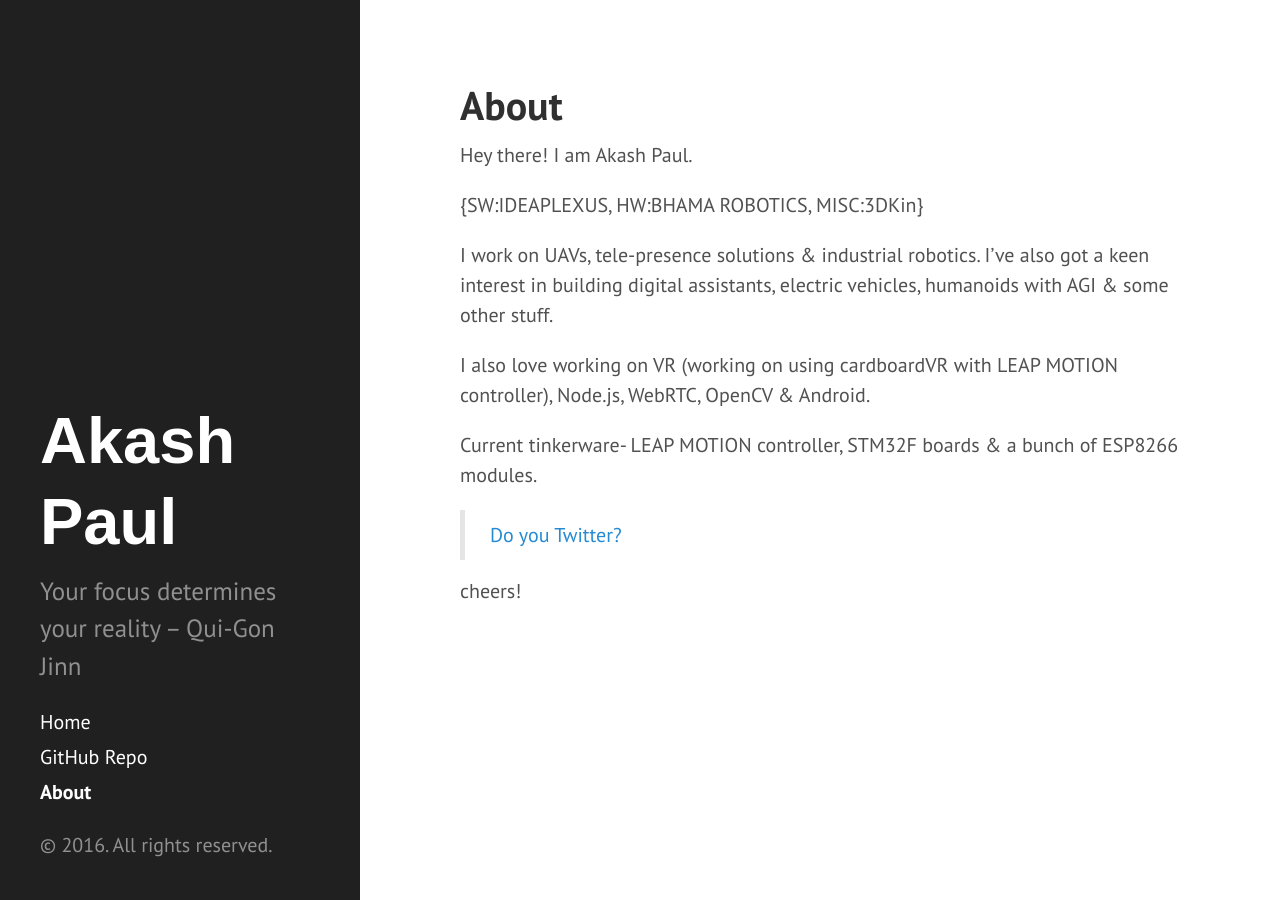
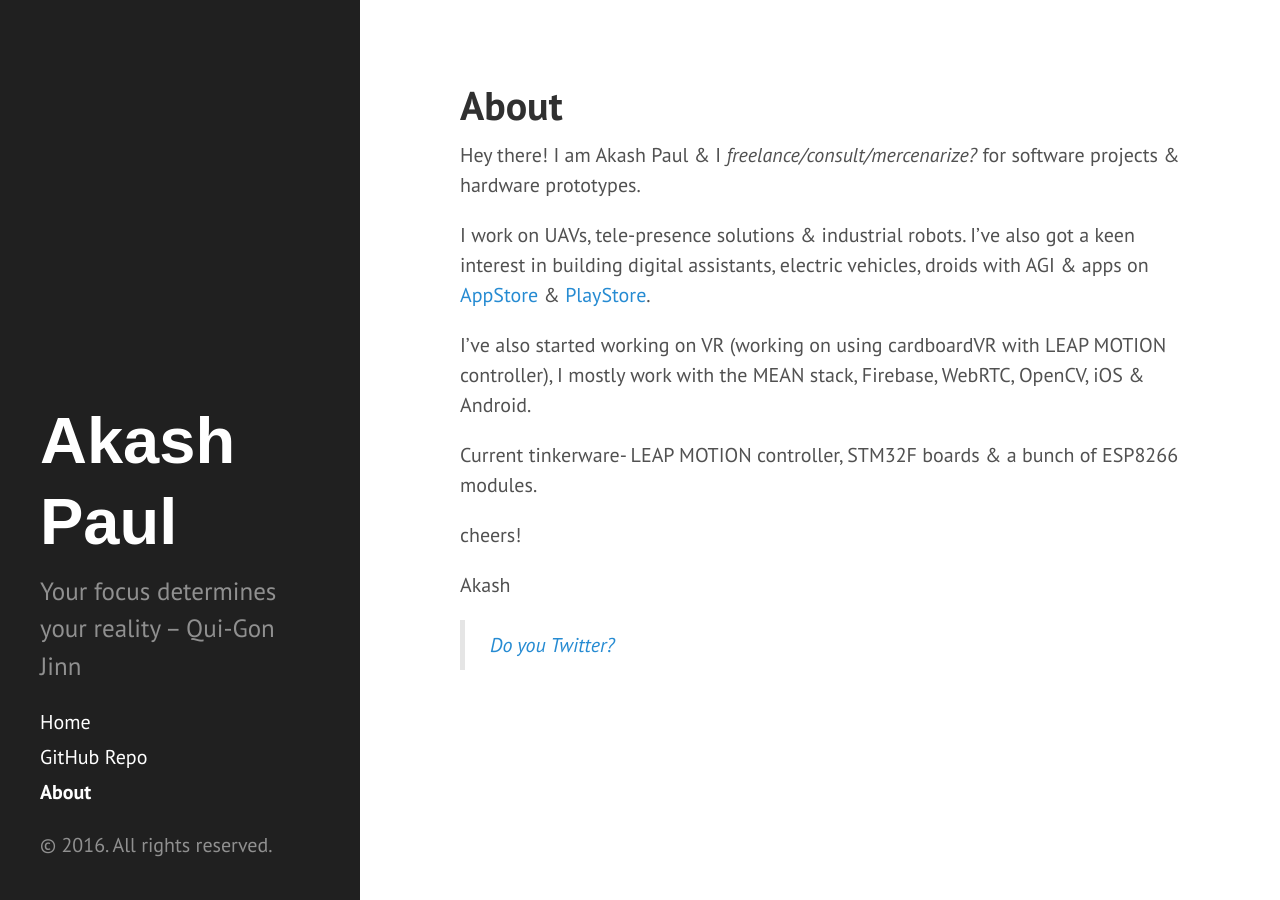
Before and after one commit to iakashpaul/iakashpaul.github.io, a Jekyll site: the page built from about.md, in a window 1280 px wide. Built offline with Jekyll 4.4.1, drawn with Linux system fonts in a browser that asks for light colours.

Commit message:
Update about.md

```diff
--- a/about.md
+++ b/about.md
@@ -2,16 +2,17 @@
 layout: page
 title: About
 ---
-Hey there! I am Akash Paul.
+Hey there! I am Akash Paul & I _freelance/consult/mercenarize?_ for software projects & hardware prototypes.
 
-{SW:IDEAPLEXUS, HW:BHAMA ROBOTICS, MISC:3DKin}
+I work on UAVs, tele-presence solutions & industrial robots. I've also got a keen interest in building digital assistants, electric vehicles, droids with AGI & apps on [AppStore]() & [PlayStore]().
 
-I work on UAVs, tele-presence solutions & industrial robotics. I've also got a keen interest in building digital assistants, electric vehicles, humanoids with AGI & some other stuff.
-
-I also love working on VR (working on using cardboardVR with LEAP MOTION controller), Node.js, WebRTC, OpenCV & Android.
+I've also started working on VR (working on using cardboardVR with LEAP MOTION controller),
+I mostly work with the MEAN stack, Firebase, WebRTC, OpenCV, iOS & Android.
 
 Current tinkerware- LEAP MOTION controller, STM32F boards & a bunch of ESP8266 modules.
 
->[Do you Twitter?](https://twitter.com/iakashpaul)
+cheers!
 
-cheers!
+Akash
+
+>[_Do you Twitter?_](https://twitter.com/iakashpaul)
```
